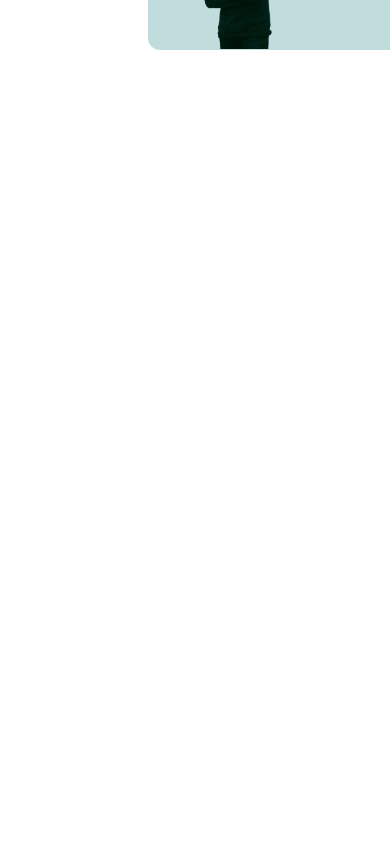
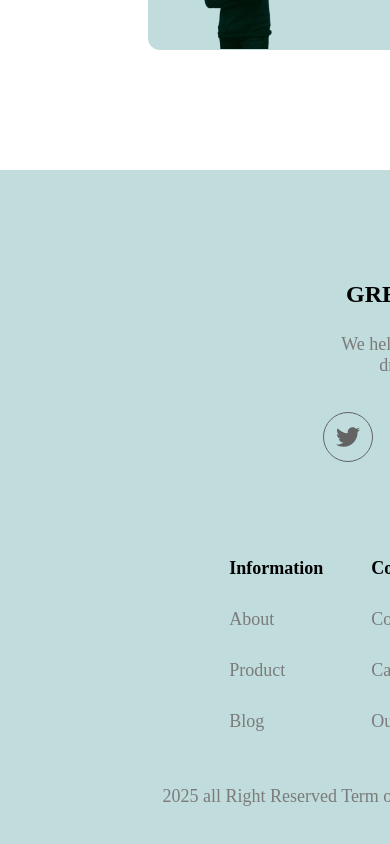
Before and after one commit to bilgekosee/e-plants, a React (Create React App) app: page / in a window 390 px wide. Shown: the part 4568-5412 px from the top of the page. Before the commit the page ends 4638 px from the top, so only its background shows below. Built offline with nearby package versions, Linux system fonts and the light colour scheme.

Commit message:
contact kısmı eklendi ve responsive hale getirildi

```diff
--- /dev/null
+++ b/src/Footer/Footer.css
@@ -0,0 +1,161 @@
+.footer-container {
+  margin-top: 100px;
+  width: auto;
+  height: 400px;
+  background-color: #c1dcdc;
+  display: grid;
+  grid-template-columns: repeat(2, 1fr);
+  gap: 48px;
+}
+.footer-block1 {
+  margin: 48px 0 48px 148px;
+  display: flex;
+  gap: 24px;
+  flex-direction: column;
+}
+.greenmınd {
+  height: 29px;
+  font-size: 24px;
+  font-weight: bold;
+  font-family: "Libre Baskerville", serif;
+  text-align: left;
+}
+.greenmınd-content {
+  height: 54px;
+  width: 189px;
+  font-size: 18px;
+  font-weight: normal;
+  font-family: "Libre Baskerville", serif;
+  text-align: left;
+  color: #7b7b7b;
+}
+.socialMedia-footer {
+  display: flex;
+  gap: 24px;
+}
+.footer-icon {
+  font-size: x-large;
+  color: #636363;
+}
+.icon-border {
+  border: 1px solid #636363;
+  width: 48px;
+  height: 48px;
+  border-radius: 50%;
+  display: flex;
+  justify-content: center;
+  align-items: center;
+  text-align: center;
+}
+.information1 {
+  display: flex;
+  flex-direction: column;
+  gap: 24px;
+}
+.information {
+  display: grid;
+  grid-template-columns: repeat(3, 1fr);
+  margin-top: 48px;
+  margin-right: 148px;
+}
+
+.information1 span {
+  font-size: 18px;
+  height: 27px;
+  font-weight: normal;
+  font-family: "Libre Baskerville", serif;
+  text-align: left;
+  color: #7b7b7b;
+}
+.reserved-span {
+  width: 429px;
+  margin: 0 148px;
+}
+.reserved {
+  width: 429px;
+  font-size: 18px;
+  font-weight: normal;
+  font-family: "Libre Baskerville", serif;
+  text-align: left;
+  color: #7b7b7b;
+}
+@media screen and (max-width: 1235px) {
+  .information {
+    margin-right: 48px;
+  }
+}
+@media screen and (max-width: 1120px) {
+  .footer-container {
+    display: flex;
+  }
+  .reserved-span {
+    display: flex;
+    justify-content: center;
+    align-items: center;
+    position: relative;
+    right: 95px;
+    margin-bottom: 130px;
+    text-align: center;
+  }
+  .reserved {
+    width: 200px;
+  }
+}
+@media screen and (max-width: 1013px) {
+  .footer-container {
+    display: flex;
+    flex-direction: column;
+    justify-content: center;
+    height: 700px;
+    width: auto;
+  }
+  .footer-block1 {
+    margin: 48px 148px 48px 148px;
+    display: flex;
+    gap: 24px;
+    flex-direction: column;
+    justify-content: center;
+    align-items: center;
+  }
+  .greenmınd-content {
+    text-align: center;
+  }
+  .information {
+    display: flex;
+    justify-content: center;
+    gap: 96px;
+    margin: 0 148px;
+  }
+  .reserved {
+    width: 400px;
+  }
+  .reserved-span {
+    display: flex;
+    justify-content: center;
+    align-items: center;
+    position: relative;
+    right: 0;
+    margin: 0 148px;
+  }
+}
+@media screen and (max-width: 944px) {
+  .footer-block1 {
+    margin: 48px 96px 48px 96px;
+    display: flex;
+    gap: 24px;
+    flex-direction: column;
+    justify-content: center;
+    align-items: center;
+  }
+  .information {
+    display: flex;
+    justify-content: center;
+    gap: 48px;
+    margin: 0 96px;
+  }
+}
+@media screen and (max-width: 780px) {
+  #contact {
+    width: 100vh;
+  }
+}
--- /dev/null
+++ b/src/Footer/Footer.js
@@ -0,0 +1,83 @@
+import React from "react";
+import "./Footer.css";
+import { FontAwesomeIcon } from "@fortawesome/react-fontawesome";
+import {
+  faTwitter,
+  faInstagram,
+  faGithub,
+} from "@fortawesome/free-brands-svg-icons";
+const Footer = () => {
+  return (
+    <section id="contact">
+      <div className="footer-container">
+        <div className="footer-block1">
+          <span className="greenmınd">GREENMIND</span>
+          <span className="greenmınd-content">
+            We help you find your dream plant
+          </span>
+          <div className="socialMedia-footer">
+            <a
+              className="icon"
+              href="https://x.com/bilgekoose?s=11&t=T0KG4CMlFJ5E3wcPtaYKpA"
+              target="_blank"
+            >
+              <div className="icon-border">
+                <FontAwesomeIcon icon={faTwitter} className="footer-icon" />
+              </div>
+            </a>
+            <a
+              className="icon"
+              href="https://www.instagram.com/bilge_kosee/profilecard/?igsh=MWdndnI1cXdoc29vaQ%3D%3D"
+              target="_blank"
+            >
+              <div className="icon-border">
+                <FontAwesomeIcon icon={faInstagram} className="footer-icon" />
+              </div>
+            </a>
+            <a
+              className="icon"
+              href="https://github.com/bilgekosee"
+              target="_blank"
+            >
+              <div className="icon-border">
+                <FontAwesomeIcon icon={faGithub} className="footer-icon" />
+              </div>
+            </a>
+          </div>
+        </div>
+        <div className="information">
+          <div className="information1">
+            <span style={{ color: "black", fontWeight: "bold" }}>
+              Information
+            </span>
+
+            <span>About</span>
+            <span>Product</span>
+            <span>Blog</span>
+          </div>
+          <div className="information1">
+            <span style={{ color: "black", fontWeight: "bold" }}>Company</span>
+
+            <span>Community</span>
+            <span>Career</span>
+            <span>Our story</span>
+          </div>
+          <div className="information1">
+            <span style={{ color: "black", fontWeight: "bold" }}>Contact</span>
+
+            <span>Getting Started</span>
+            <span>Pricing</span>
+            <span>Resources</span>
+          </div>
+        </div>
+        <div className="reserved-span">
+          <span className="reserved">
+            2025 all Right Reserved Term of use GREENMIND
+          </span>
+        </div>
+      </div>
+    </section>
+  );
+};
+
+export default Footer;
--- a/src/Home/Home.js
+++ b/src/Home/Home.js
@@ -6,6 +6,7 @@ import Product from "../Products/Product";
 import About from "../About/About";
 import Category from "../Category/Category";
 import Customers from "../Customers/Customers";
+import Footer from "../Footer/Footer";
 
 const Home = () => {
   return (
@@ -78,6 +79,7 @@ const Home = () => {
       <About />
       <Category />
       <Customers />
+      <Footer />
     </section>
   );
 };
```
